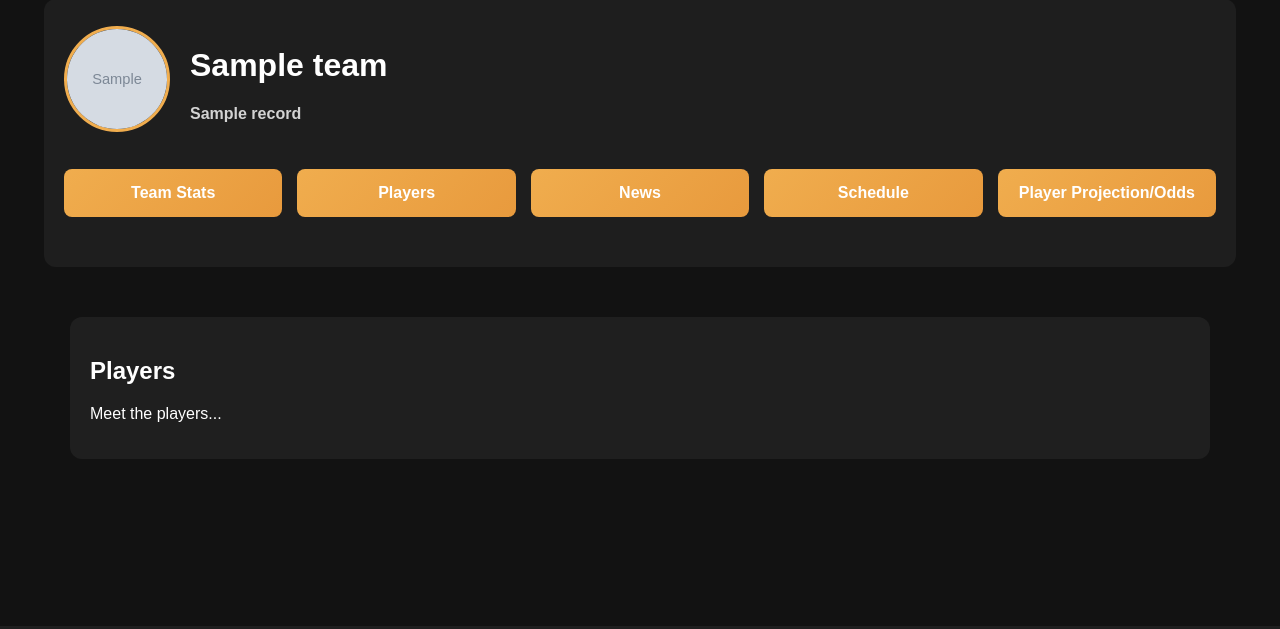
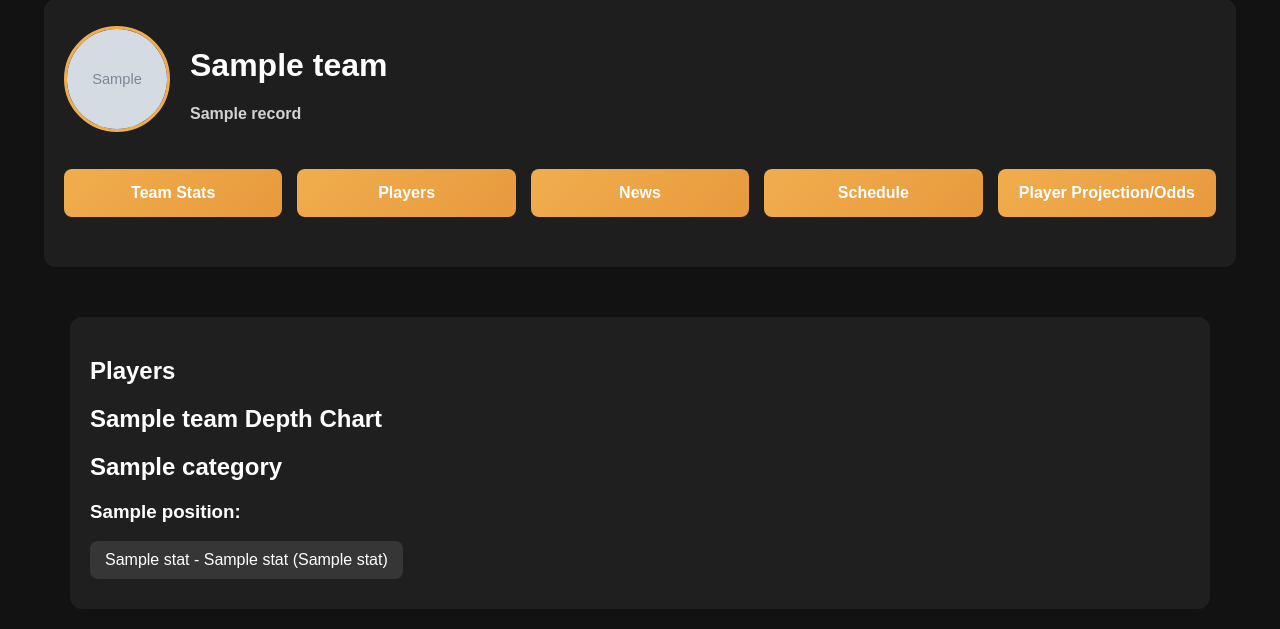
Before and after one commit to JohnathanGD/Fantasy-Analyzer, a Flask app: template frontend/templates/team_info.html in a window 1280 px wide, after a click on "Players". Shown: the part 174-803 px from the top of the page. Run offline with Flask 3, Linux system fonts and the light colour scheme; the template is opened without the code that fills it: most values are stand-ins (such as "Sample title", 1, 10 or a date in 2020); grey boxes marked "Sample" are stand-in pictures.

Commit message:
Added caching and made depthchart fully functional

```diff
--- a/app.py
+++ b/app.py
@@ -1,8 +1,14 @@
 from flask import Flask, render_template, request
+from flask_caching import Cache
+from collections import defaultdict
 import backend.functions as functions
 import requests
+import asyncio
+
 
 app = Flask(__name__, template_folder = 'frontend/templates')
+cache = Cache(config={'CACHE_TYPE': 'simple'})
+cache.init_app(app)
 
 @app.route('/', methods=['GET','POST'])
 def home():
@@ -50,8 +56,7 @@ def home():
 def display_game_info(game_id):
     print(f"Received game_id: {game_id}")
 
-    team_id = request.args.get('team_id')  # Get team filter from query param
-    print(f"Filtering by team_id: {team_id}")
+    team_id = request.args.get('team_id')
 
     boxscore_url = f'https://cdn.espn.com/core/nfl/boxscore?xhr=1&gameId={game_id}'
 
@@ -64,7 +69,7 @@ def display_game_info(game_id):
     conn = functions.get_database()
     cursor = conn.cursor()
 
-    cursor.execute('SELECT game_id, name, status, clock, down, detailed_text FROM games WHERE game_id = ?', (game_id,))
+    cursor.execute('SELECT game_id, name, status, clock, down, detailed_text, year, season_id FROM games WHERE game_id = ?', (game_id,))
     game = cursor.fetchone()
 
     if not game:
@@ -88,6 +93,8 @@ def display_game_info(game_id):
 
     player_stats = cursor.fetchall()
 
+    conn.close()
+
     stats_by_team = {}
 
     for player, category, stat_key, stat_value, team in player_stats:
@@ -107,9 +114,6 @@ def display_game_info(game_id):
             )
             stats_by_team[team][category] = sorted_players
 
-
-    conn.close()
-
     return render_template(
         'game.html',
         game=game,
@@ -118,61 +122,116 @@ def display_game_info(game_id):
         selected_team_id=team_id
     )
 
+def get_athlete_urls_from_db():
+    with functions.get_database() as conn:
+        cursor = conn.cursor()
+        cursor.execute("SELECT DISTINCT athlete_url FROM depthChart WHERE athlete_url IS NOT NULL")
+        urls = [row[0] for row in cursor.fetchall()]
+        return urls
+
+def update_players_for_team(team_id):
+    athlete_urls = get_athlete_urls_from_db()
+    asyncio.run(functions.fetch_and_store_player_data_async(athlete_urls, team_id))
 
 
 @app.route('/game/teams/<team_id>')
+@cache.cached(timeout=0, key_prefix=lambda: f"team_info_{request.view_args['team_id']}")
 def display_team_info(team_id):
+    with functions.get_database() as conn:
+        cursor = conn.cursor()
+        cursor.execute('SELECT year FROM leagueInfo')
+        year_id = cursor.fetchone()
 
     schedule_url = f"https://site.api.espn.com/apis/site/v2/sports/football/nfl/teams/{team_id}/schedule"
     record_url = f"https://sports.core.api.espn.com/v2/sports/football/leagues/nfl/seasons/2024/types/2/teams/{team_id}/record"
+    depth_url = f"https://sports.core.api.espn.com/v2/sports/football/leagues/nfl/seasons/2024/teams/{team_id}/depthcharts"
+
+    print(depth_url)
+
     functions.fetch_and_store_competition_results(schedule_url)
     functions.fetch_and_store_team_records(record_url, team_id)
+    functions.fetch_and_store_data_for_depthChart(depth_url, team_id)
+    update_players_for_team(team_id)
 
-    conn = functions.get_database()
-    cursor = conn.cursor()
+    with functions.get_database() as conn:
+        cursor = conn.cursor()
 
-    cursor.execute('SELECT team_id, team_name, abbreviation, logo FROM teams WHERE team_id = ?', (team_id,))
-    teams = cursor.fetchone()
+        cursor.execute('SELECT team_id, team_name, abbreviation, logo FROM teams WHERE team_id = ?', (team_id,))
+        teams = cursor.fetchone()
 
-    print(teams)
+        cursor.execute('SELECT * FROM records WHERE team_id = ?', (team_id,))
+        record = cursor.fetchall()
 
-    cursor.execute('SELECT * FROM records WHERE team_id = ?',(team_id,))
-    record = cursor.fetchall()
+        cursor.execute('SELECT logo FROM teams WHERE team_id = ?', (team_id,))
+        logo = cursor.fetchone()
 
-    cursor.execute('SELECT logo FROM teams WHERE team_id = ?', (team_id,))
-    logo = cursor.fetchone()
+        cursor.execute('''
+            SELECT
+                g.name, g.week, g.date, g.status,
+                t1.abbreviation AS team1_abbr, t1.score AS team1_score,
+                t2.abbreviation AS team2_abbr, t2.score AS team2_score,
+                COALESCE(r1.outcome, 'Unknown') AS team1_outcome, t1.logo AS team1_logo, t2.logo AS team2_logo,
+                t1.team_id AS team1_id, t2.team_id AS team2_id
+            FROM games g
+            LEFT JOIN teams t1 ON g.game_id = t1.game_id
+            LEFT JOIN competition_results r1 ON r1.team_id = t1.team_id AND r1.game_id = g.game_id
+            LEFT JOIN teams t2 ON g.game_id = t2.game_id AND t1.team_id != t2.team_id
+            WHERE t1.team_id = ?
+            GROUP BY g.game_id
+            ORDER BY g.date ASC
+        ''', (team_id,))
+        schedule = cursor.fetchall()
 
-    print(logo)
+        cursor.execute('''
+            SELECT DISTINCT
+                d.position_category,
+                d.position_abbreviation,
+                d.slot,
+                d.rank,
+                a.player_name,
+                a.jersey,
+                a.headshot,
+                a.position_name,
+                a.position_abv
+            FROM depthChart d
+            LEFT JOIN athletes a
+                ON d.athlete_url = a.athlete_url
+                AND d.team_id = a.team_id
+            WHERE d.team_id = ?
+            ORDER BY d.position_category, d.rank ASC
+        ''', (team_id,))
 
-    cursor.execute('''
-        SELECT
-            g.name, g.week, g.date, g.status,
-            t1.abbreviation AS team1_abbr, t1.score AS team1_score,
-            t2.abbreviation AS team2_abbr, t2.score AS team2_score,
-            COALESCE(r1.outcome, 'Unknown') AS team1_outcome, t1.logo AS team1_logo, t2.logo AS team2_logo,
-            t1.team_id AS team1_id, t2.team_id AS team2_id
-        FROM games g
-        LEFT JOIN teams t1 ON g.game_id = t1.game_id
-        LEFT JOIN competition_results r1 ON r1.team_id = t1.team_id AND r1.game_id = g.game_id
-        LEFT JOIN teams t2 ON g.game_id = t2.game_id AND t1.team_id != t2.team_id
-        WHERE t1.team_id = ?
-        GROUP BY g.game_id
-        ORDER BY g.date ASC
-    ''', (team_id,))
-    schedule = cursor.fetchall()
-
-    conn.close()
+        depth_chart = cursor.fetchall()
 
     if not teams:
         return "Team not found", 404
 
+    unique_players = set()
+    deduped_depth_chart = []
+
+    for row in depth_chart:
+        if (row[1], row[3]) not in unique_players:  # Unique by position and rank
+            deduped_depth_chart.append(row)
+            unique_players.add((row[1], row[3]))
+
+
+    depth_chart_grouped = defaultdict(lambda: defaultdict(list))
+
+    for row in depth_chart:
+        category = row[0]
+        position = row[1]
+        depth_chart_grouped[category][position].append(row)
+
     return render_template(
         'team_info.html',
         teams=teams,
-        schedule = schedule,
+        schedule=schedule,
         record=record,
-        logo = logo
+        logo=logo,
+        depth_chart_grouped=depth_chart_grouped
     )
+
+
 
 if __name__ == '__main__':
     app.run(debug=True, host='0.0.0.0', port=60000)
--- a/frontend/templates/game.html
+++ b/frontend/templates/game.html
@@ -445,6 +445,8 @@
         {% endfor %}
         </div>
 
+
+
         {% if stats_by_team %}
         {% set selected_team_name = stats_by_team.keys() | list | first %}
         <h3>{{ selected_team_name }}</h3>
--- a/frontend/templates/home.html
+++ b/frontend/templates/home.html
@@ -244,6 +244,7 @@
             <div>{{ game[16] }}</div>
             <form method="POST" action="/game/{{game[0]}}">
                 <input type="hidden" name="game_id" value="{{ game[0] }}">
+                <input type="hidden" name="year" value="{{game[18]}}">
                 <button type="submit">View Game Details</button>
             </form>
         </div>
--- a/frontend/templates/team_info.html
+++ b/frontend/templates/team_info.html
@@ -137,6 +137,19 @@
         .team-name {
             flex-direction: column;
             padding:0;
+        }
+        .player-row {
+        display: flex;
+        flex-wrap: wrap;
+        gap: 15px;
+        margin: 10px 0;
+        }
+
+        .player-card {
+            padding: 10px 15px;
+            background-color: rgba(255, 255, 255, 0.1);
+            border-radius: 8px;
+            text-align: center;
         }
         .button-group {
             display: flex;
@@ -372,7 +385,23 @@
 
 <div id="players" class="content-section">
     <h2>Players</h2>
-    <p>Meet the players...</p>
+    <h2>{{ teams[1] }} Depth Chart</h2>
+
+    {% for category, positions in depth_chart_grouped.items() %}
+        <h2>{{ category }}</h2>
+        {% for position, players in positions.items() %}
+            <h3>{{ position }}:</h3>
+            <div class="player-row">
+                {% for player in players %}
+                    <div class="player-card">
+                        <span>{{ player[3] }} - {{ player[4] }} ({{ player[7] }})</span>
+                    </div>
+                {% endfor %}
+            </div>
+        {% endfor %}
+    {% endfor %}
+</div>
+
 </div>
 
 <div id="news" class="content-section">
```
Also changed, not shown: backend/functions.py (+98 -9 lines), database.py (+46 -0 lines).
